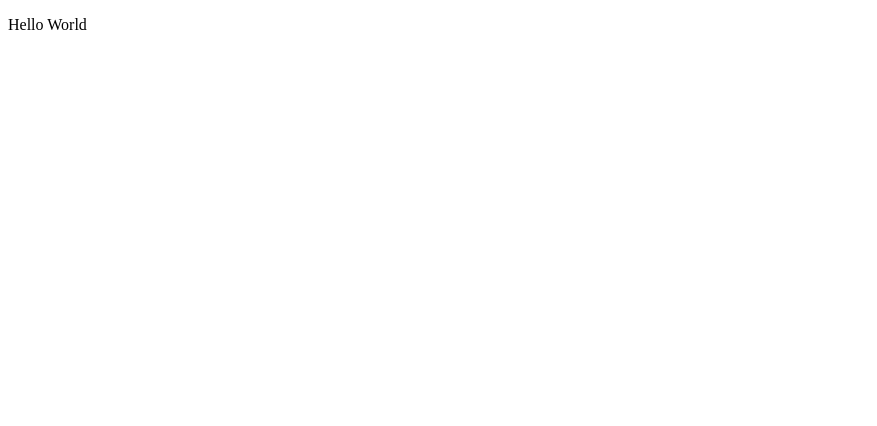
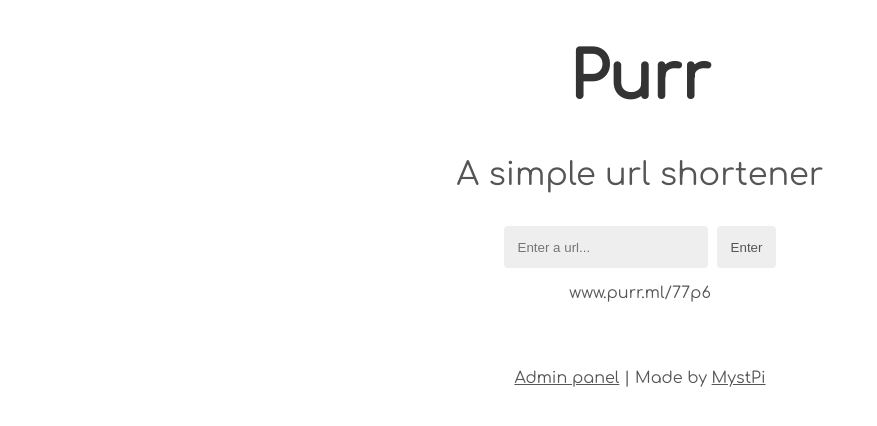
Before and after one commit to adzhanoev/adzhanoev.github.io, a plain HTML site: page index.html in a window 1280 px wide. Shown: the whole page, without its empty margins (0-877 px from the left). Drawn offline with Linux system fonts and the light colour scheme.

Commit message:
Update index.html

```diff
--- a/index.html
+++ b/index.html
@@ -1,9 +1,48 @@
 <!DOCTYPE html>
 <html>
-    <head>
-        <title>Test</title>
-    </head>
-    <body>
-        <p>Hello World</p>
-    </body>
+  <head>
+    <meta charset="utf-8">
+    <title>Purr - a simple Scratch URL shortener</title>
+    <style>
+      @import url('https://fonts.googleapis.com/css2?family=Comfortaa&display=swap');
+
+      body {
+        text-align: center;
+        font-family: 'Comfortaa', sans-serif;
+        font-size: 2em;
+        color: #555;
+      }
+
+      h1, h2 {
+        color: #333;
+      }
+
+      input {
+        border-radius: 4px;
+        border: none;
+        color: #555;
+        background-color: #eee;
+        padding: 1em;
+      }
+
+      input:focus {
+        outline: none;
+      }
+
+      a {
+        color: inherit;
+      }
+    </style>
+  </head>
+  <body>
+    <h1>Purr</h1>
+    <p>A simple url shortener</p>
+    <form action="/new" method="POST">
+      <input type="text" placeholder="Enter a url..." name="url">
+      <input type="submit" value="Enter">
+      <p style="font-size:0.5em">www.purr.ml/77p6</p>
+    </form>
+    <br>
+    <p style="font-size:0.5em"><a href="/admin">Admin panel</a> | Made by <a href="https://github.com/MystPi">MystPi</a></p>
+  </body>
 </html>
```
